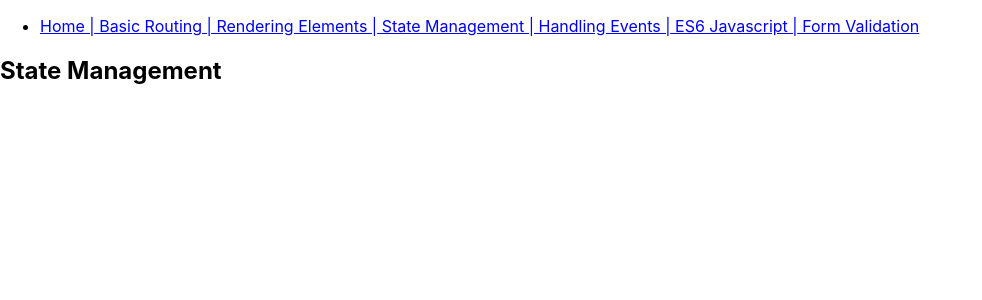
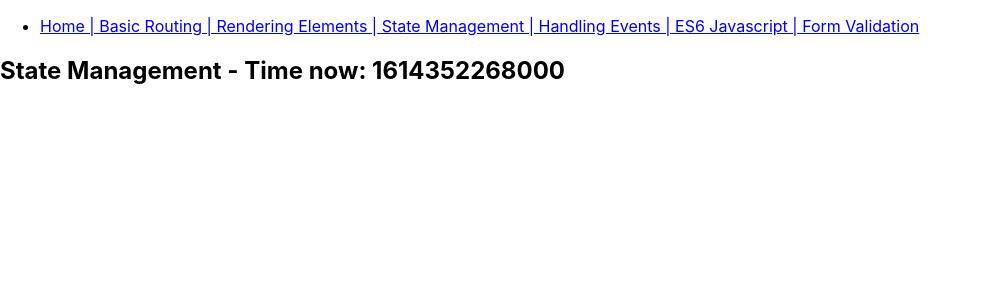
Before and after one commit to rodrigoschamber/hacker-rank-test, a React (Create React App) app: page /state_management in a window 1280 px wide. Shown: the top 300 px of the page, without its empty margins (0-982 px from the left). Built offline with nearby package versions, Linux system fonts and the light colour scheme.

Commit message:
[ADD] Added State Management.

```diff
--- a/src/components/RenderingElements.js
+++ b/src/components/RenderingElements.js
@@ -2,7 +2,6 @@ import React from 'react'
 import PropTypes from 'prop-types'
 
 export default function RenderingElements(props){
-
     return (<h2>Rendering Elements using props: {props.date.toLocaleTimeString()}</h2>)
 }
 
--- a/src/components/StateManagement.js
+++ b/src/components/StateManagement.js
@@ -1,5 +1,9 @@
-import React from 'react'
+import React, {useState} from 'react'
 
 export default function StateManagement(){
-    return <h2>State Management</h2>
+    const [myTime, setMyTime]= useState(0)
+    setInterval(() => {
+        setMyTime(Date.now)
+    }, 1000)
+    return <h2>{`State Management - Time now: ${myTime}`}</h2>
 }
--- a/src/index.js
+++ b/src/index.js
@@ -11,7 +11,4 @@ ReactDOM.render(
   document.getElementById('root')
 );
 
-// If you want to start measuring performance in your app, pass a function
-// to log results (for example: reportWebVitals(console.log))
-// or send to an analytics endpoint. Learn more: https://bit.ly/CRA-vitals
 reportWebVitals();
```
